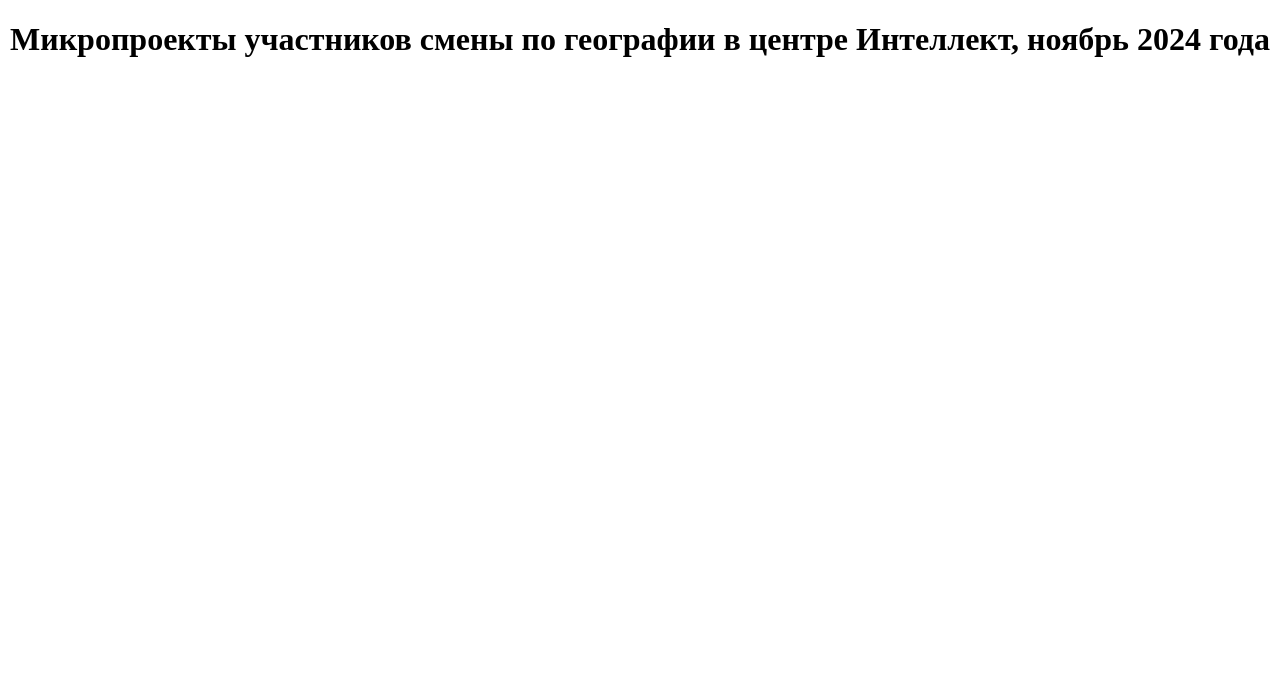
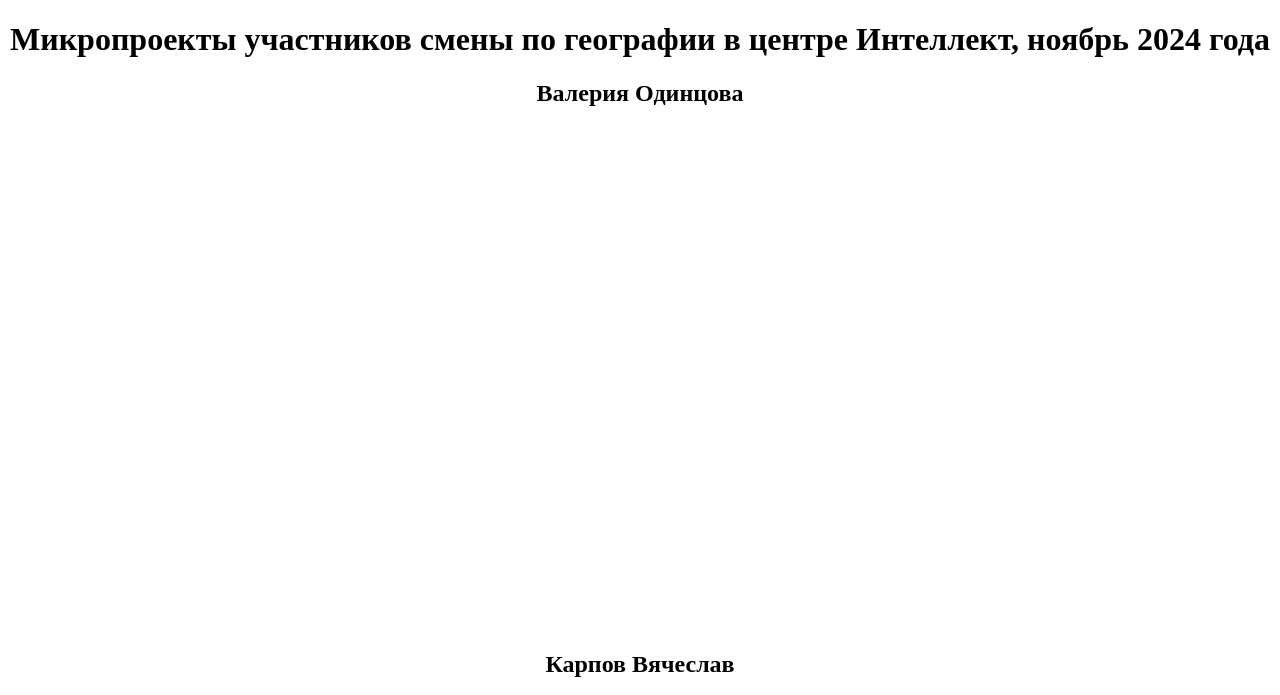
Before and after one commit to evgenypanidi/Intellect, a plain HTML site: page index.html in a window 1280 px wide. Shown: the top 695 px of the page. Drawn offline with Linux system fonts and the light colour scheme.

Commit message:
Update index.html

```diff
--- a/index.html
+++ b/index.html
@@ -5,10 +5,10 @@
   </head>
   <body>
     <h1 align="center">Микропроекты участников смены по географии в центре Интеллект, ноябрь 2024 года</h1>
-        <h2 align="center"> </h2>
+        <h2 align="center">Валерия Одинцова</h2>
     <div align="center"><object type="text/html" data=" " width="1000" height="500"></object></div>
-        <h2 align="center"> </h2>
-    <div align="center"><object type="text/html" data=" " width="1000" height="500"></object></div>
+        <h2 align="center">Карпов Вячеслав</h2>
+    <div align="center"><object type="text/html" data="https://datalens.yandex/ua5sc5hvwxvih" width="1000" height="500"></object></div>
         <h2 align="center"> </h2>
     <div align="center"><object type="text/html" data=" " width="1000" height="500"></object></div>
         <h2 align="center"> </h2>
```
